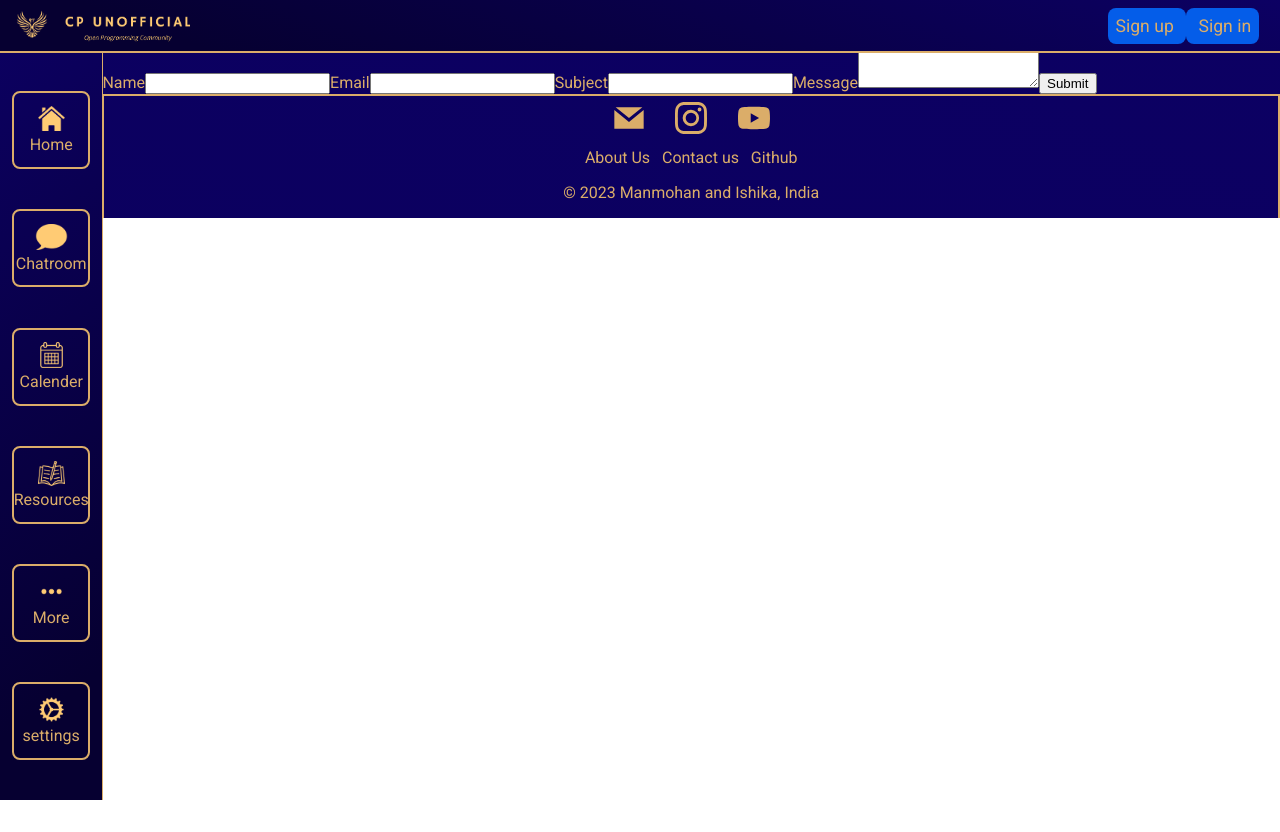
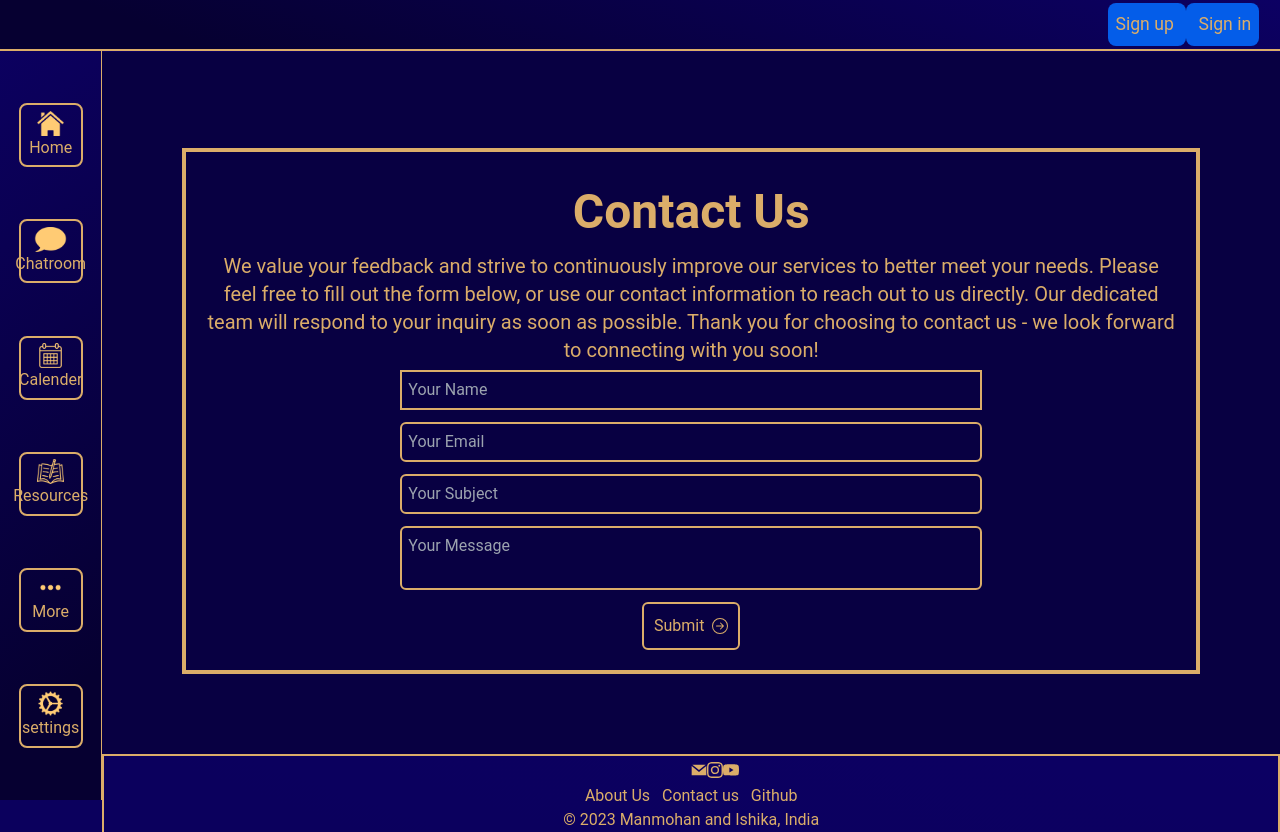
Before and after one commit to Manmohan63/Project-Phoenix, a Next.js app: page /contact in a window 1280 px wide. Before the commit the page ends 800 px from the top, so only its background shows below. Built offline with nearby package versions, Linux system fonts and the light colour scheme; no server answers.

Commit message:
Contact Us Page Completed

```diff
--- a/Components/Footer.jsx
+++ b/Components/Footer.jsx
@@ -12,9 +12,9 @@ const Footer = () => {
       <div className={styles["container"]}>
 
         <div className={styles["icons"]}>
-          <a href="mailto:cpunofficial101@gmail.com" className={styles["icon"]} target={"blank"} title={"cpunofficial101@gmail.com"}><GrMail /></a>
-          <a href="https://www.instagram.com/cp_unofficial.101/" className={styles["icon"]} target={"blank"} title={"Instagram"}><BsInstagram /></a>
-          <a href="https://www.youtube.com/@cpunofficial1196/videos" className={styles["icon"]} target={"blank"} title={"Youtube"}><SiYoutube /></a>
+          <a href="mailto:cpunofficial101@gmail.com" className="text-4xl mx-3" target={"blank"} title={"cpunofficial101@gmail.com"}><GrMail /></a>
+          <a href="https://www.instagram.com/cp_unofficial.101/" className={"text-4xl mx-3"} target={"blank"} title={"Instagram"}><BsInstagram /></a>
+          <a href="https://www.youtube.com/@cpunofficial1196/videos" className={"text-4xl mx-3"} target={"blank"} title={"Youtube"}><SiYoutube /></a>
         </div>
         <div className={styles["text"]}>
           <Link href='/about' title={"About Us"}>About Us</Link>&nbsp; &nbsp;
--- a/package.json
+++ b/package.json
@@ -19,13 +19,13 @@
     "react-dom": "18.2.0",
     "react-firebase-hooks": "^5.1.1",
     "react-hook-form": "^7.43.2",
-    "react-icons": "^4.7.1",
+    "react-icons": "^4.8.0",
     "sass": "^1.57.1",
     "swr": "^2.0.3"
   },
   "devDependencies": {
     "autoprefixer": "^10.4.13",
     "postcss": "^8.4.21",
-    "tailwindcss": "^3.2.4"
+    "tailwindcss": "^3.2.7"
   }
 }
--- a/pages/contact/index.jsx
+++ b/pages/contact/index.jsx
@@ -1,6 +1,7 @@
 // Step 1: Initialize Firebase
 import { initializeApp } from 'firebase/app';
 import { getFirestore, collection, addDoc } from 'firebase/firestore';
+import { BsArrowRightCircle } from "react-icons/bs";
 
 const firebaseConfig = {
   // Add your Firebase config here
@@ -29,26 +30,33 @@ export default function Contact() {
       console.error('Error submitting form:', error);
     }
   };
+  const style1 = { backgroundColor: '#080042' };
+  const style2 = { backgroundimage: 'linear-gradient(200deg, #080042 0%, #060031 85%)'};
 
 return (
-    <form onSubmit={handleSubmit(onSubmit)}>
-      <label>Name</label>
-      <input name="name" {...register('name', { required: true })} />
+  <div className={`pt-24 pb-20 px-20 bg-gradient-to-r from-gradient__light__blue to-dark__blue text-main`} style={{ ...style1, ...style2 }}>
+    <div className="flex flex-col justify-center border-solid border-4 border-current p-5 h-full">
+      <h1 className="text-5xl font-semibold text-main leading-8 justify-center p-6 flex">
+        Contact Us
+      </h1>
+      <p className='text-center text-xl'>We value your feedback and strive to continuously improve our services to better meet your needs. Please feel free to fill out the form below, or use our contact information to reach out to us directly. Our dedicated team will respond to your inquiry as soon as possible. Thank you for choosing to contact us - we look forward to connecting with you soon!</p>
+      <form onSubmit={handleSubmit(onSubmit)} className="flex flex-col justify-center items-center">
+
+        <input placeholder='Your Name' className='p-1.5 my-1.5 w-3/5 bg-transparent border-2 border-current' name="name" {...register('name', { required: true })} />
         {errors.name && <span>This field is required</span>}
 
-      <label>Email</label>
-      <input name="email" type="email" {...register('email', { required: true })} />
+        <input placeholder='Your Email' className='p-1.5 my-1.5 w-3/5 bg-transparent border-2 border-current rounded-md' name="email" type="email" {...register('email', { required: true })} />
         {errors.email && <span>This field is required</span>}
 
-      <label>Subject</label>
-      <input name="subject" {...register('subject', { required: true })} />
+        <input placeholder='Your Subject' className='p-1.5 my-1.5 w-3/5 bg-transparent border-2 border-current rounded-md' name="subject" {...register('subject', { required: true })} />
         {errors.subject && <span>This field is required</span>}
 
-      <label>Message</label>
-      <textarea name="message" {...register('message', { required: true })} />
+        <textarea placeholder='Your Message' className='p-1.5 text-white resize-none  my-1.5 w-3/5 bg-transparent border-2  border-[#dbad69] rounded-md' name="message" {...register('message', { required: true })} />
         {errors.message && <span>This field is required</span>}
 
-      <button type="submit">Submit</button>
+        <button type="submit" className='border-2 border-current mt-1.5 p-2.5 flex justify-center items-center rounded-md'>Submit &nbsp;<BsArrowRightCircle className='inline'/></button>
       </form>
+    </div>
+  </div>
 );
 }
--- a/styles/globals.css
+++ b/styles/globals.css
@@ -1,3 +1,6 @@
+@tailwind base;
+@tailwind components;
+@tailwind utilities;
 @import url('https://fonts.googleapis.com/css2?family=Roboto:wght@300;400;500;700;900&display=swap');
 body{
     margin: 0;
--- a/tailwind.config.js
+++ b/tailwind.config.js
@@ -11,6 +11,12 @@ module.exports = {
   ],
   theme: {
     extend: {},
+    extend: {
+      'main': '#dbad69',
+      'dark__blue': '#060031',
+      'gradient__light__blue': '#080042'
+    },
+
   },
   plugins: [],
 }
```
Also changed, not shown: 1 other file (tests, documents, lock files or other folders). Lines whose indentation alone changed are shown as unchanged.
